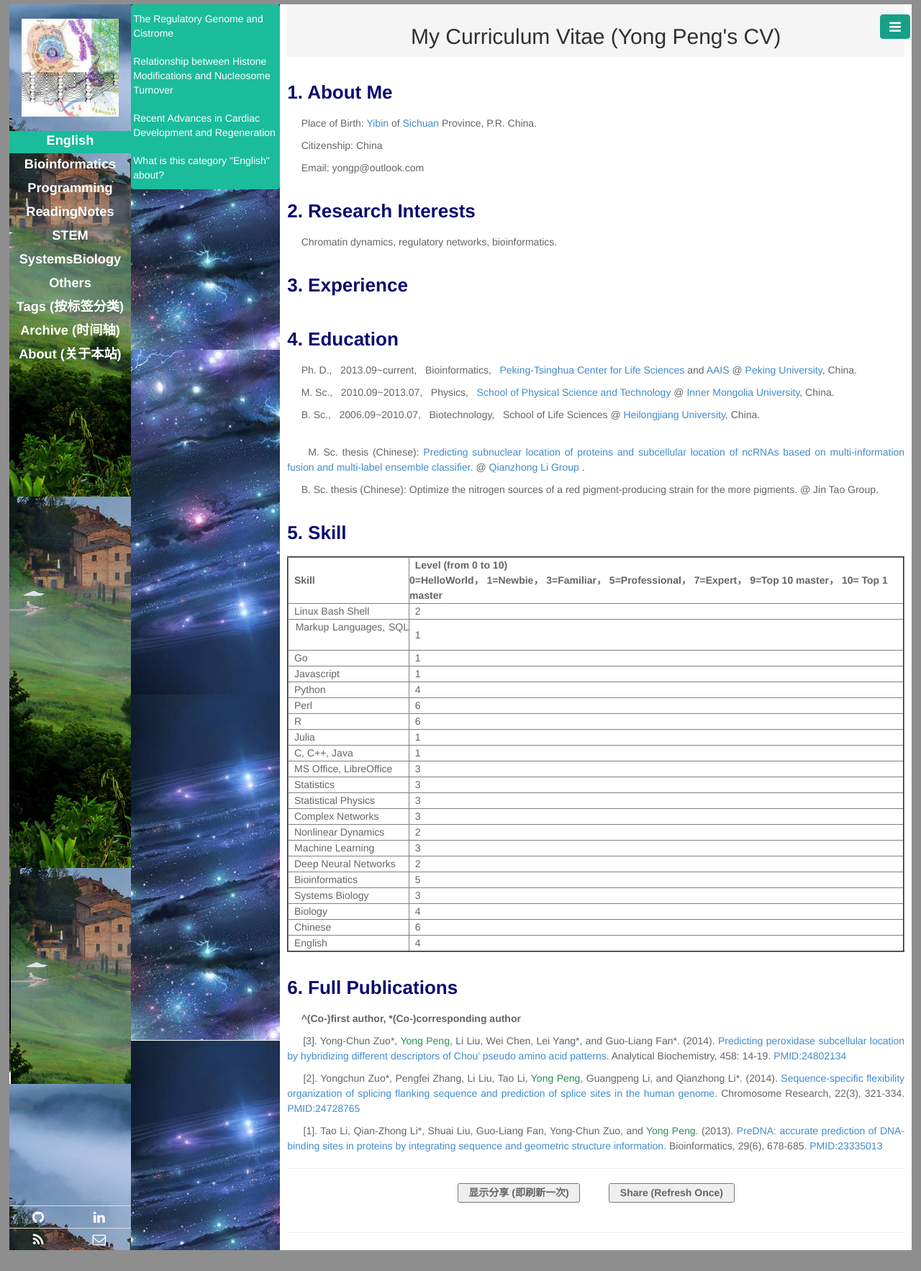
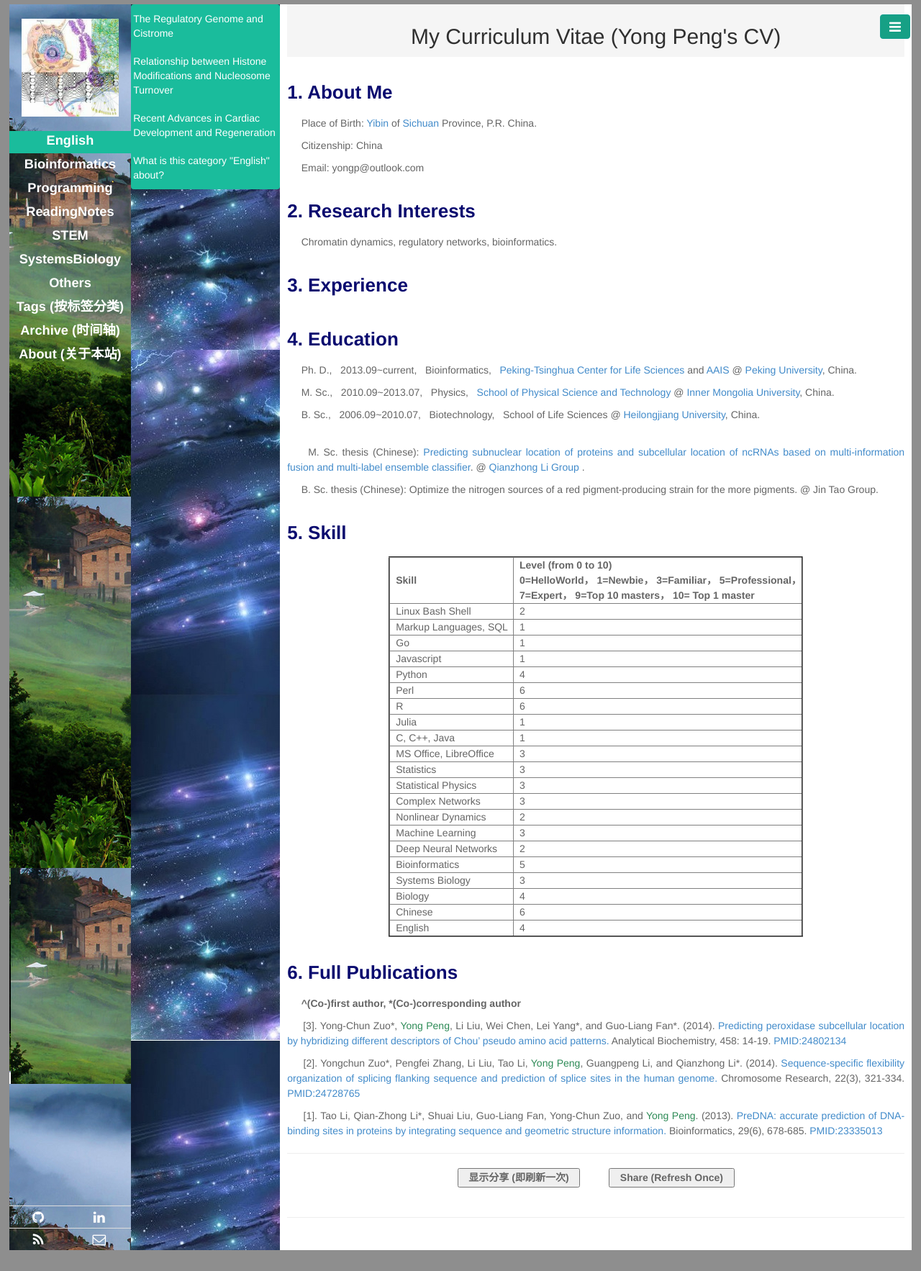
Before and after one commit to CTLife/CTLife.github.io, a Jekyll site: the page built from yongpeng.html, in a window 1280 px wide. Shown: the whole page at 72% size. Built offline with Jekyll 4.4.1, drawn with Linux system fonts in a browser that asks for light colours; Markdown is read by kramdown in place of the engine named in the settings.

Commit message:
Update yongpeng.html

```diff
--- a/yongpeng.html
+++ b/yongpeng.html
@@ -32,7 +32,9 @@ multi-information fusion and multi-label ensemble classifier</a>. @ <a href="htt
 <table border="2"  align="center">
   <tr>
     <th> &nbsp; Skill &nbsp; </th>
-    <th> &nbsp; Level (from 0 to 10) &nbsp; <br> 0=HelloWorld， 1=Newbie， 3=Familiar， 5=Professional， 7=Expert， 9=Top 10 master， 10= Top 1 master </th>
+    <th> &nbsp; Level (from 0 to 10) &nbsp;
+     <br>  &nbsp; 0=HelloWorld， 1=Newbie， 3=Familiar， 5=Professional，
+     <br>  &nbsp; 7=Expert， 9=Top 10 masters， 10= Top 1 master </th>
   </tr>
   <tr>
     <td> &nbsp;  Linux Bash Shell  &nbsp; </td>
```
